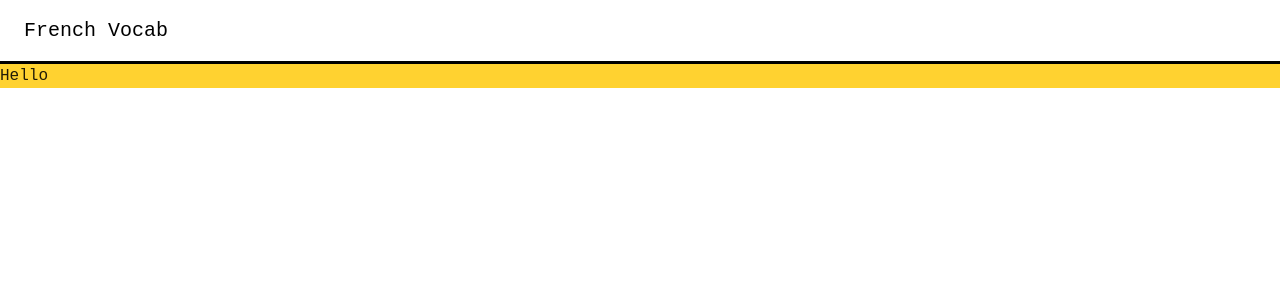
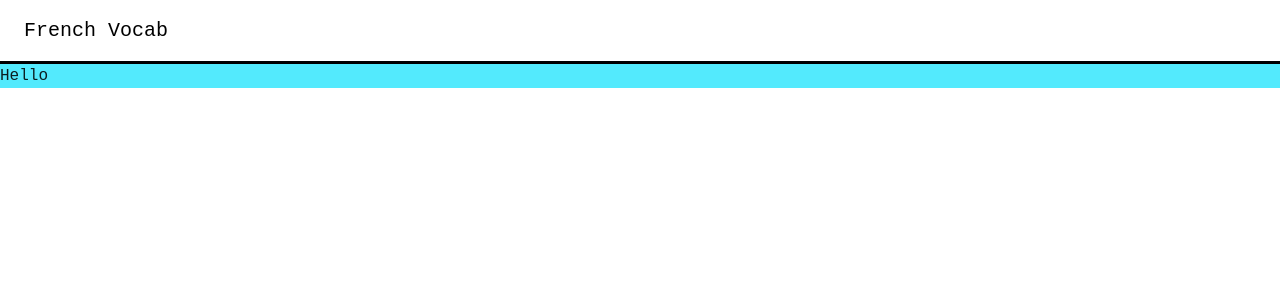
Before and after one commit to lattellie/25-06-frenFrontend, a React (Vite) app: page /record in a window 1280 px wide. Shown: the top 300 px of the page. Built offline with nearby package versions, Linux system fonts and the light colour scheme.

Commit message:
sophie first commit

```diff
--- a/src/pages/RecordPage.tsx
+++ b/src/pages/RecordPage.tsx
@@ -1,7 +1,7 @@
 export default function RecordPage() {
     return (
         <div className="">
-            <h1 className="bg-amber-300">Hello</h1>
+            <h1 className="bg-cyan-300">Hello</h1>
         </div>
     )
 }
```
